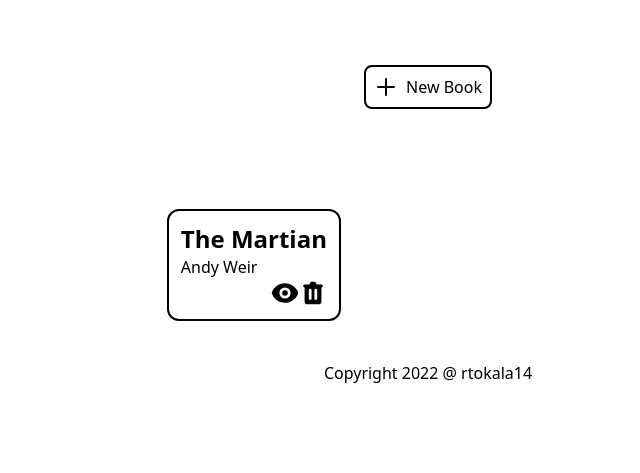
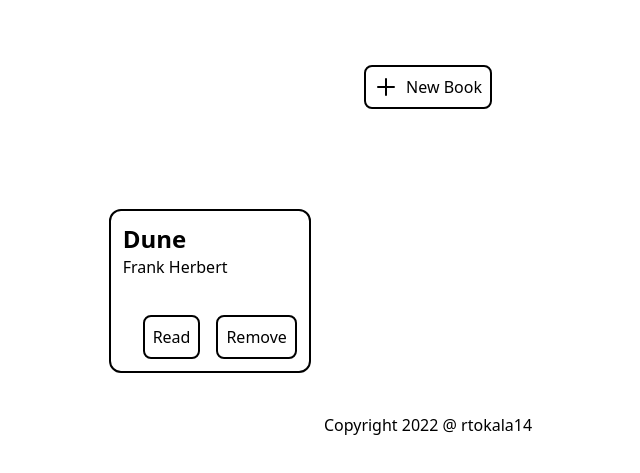
Before and after one commit to rtokala14/odin-library, a website: page src/index.html in a window 1280 px wide. Shown: the part 163-636 px from the top of the page, without its empty margins (212-852 px from the left). Drawn offline with Linux system fonts and the light colour scheme.

Commit message:
store and display books on screen

```diff
--- a/src/index.html
+++ b/src/index.html
@@ -23,19 +23,7 @@
     </div>
 
     <div class="card-container"><!-- card container -->
-        <div class="card"><!-- card -->
-            <h3 class="title">The Martian</h3>
-            <span class="author">Andy Weir</span>
-            <div class="icons">
-                <svg class="icon" xmlns="http://www.w3.org/2000/svg" class="h-5 w-5" viewBox="0 0 20 20" fill="currentColor">
-                    <path d="M10 12a2 2 0 100-4 2 2 0 000 4z" />
-                    <path fill-rule="evenodd" d="M.458 10C1.732 5.943 5.522 3 10 3s8.268 2.943 9.542 7c-1.274 4.057-5.064 7-9.542 7S1.732 14.057.458 10zM14 10a4 4 0 11-8 0 4 4 0 018 0z" clip-rule="evenodd" />
-                </svg>
-                <svg class="icon" xmlns="http://www.w3.org/2000/svg" class="h-5 w-5" viewBox="0 0 20 20" fill="currentColor">
-                    <path fill-rule="evenodd" d="M9 2a1 1 0 00-.894.553L7.382 4H4a1 1 0 000 2v10a2 2 0 002 2h8a2 2 0 002-2V6a1 1 0 100-2h-3.382l-.724-1.447A1 1 0 0011 2H9zM7 8a1 1 0 012 0v6a1 1 0 11-2 0V8zm5-1a1 1 0 00-1 1v6a1 1 0 102 0V8a1 1 0 00-1-1z" clip-rule="evenodd" />
-                </svg>
-            </div>
-        </div>
+        <!-- cards -->
     </div>
 
     <div class="items-end">
--- a/src/input.css
+++ b/src/input.css
@@ -7,7 +7,7 @@ body {
 }
 
 .card-container {
-    @apply grid grid-cols-3 p-8 mb-2
+    @apply grid grid-cols-3 p-8 mb-2 gap-4
 }
 
 .card {
@@ -18,8 +18,16 @@ body {
     @apply text-2xl font-bold
 }
 
+.author {
+    @apply mb-9
+}
+
 .icons {
-    @apply flex justify-end
+    @apply flex justify-end gap-4 ml-5
+}
+
+.btn {
+    @apply flex gap-2 p-2 border-2 border-black rounded-lg
 }
 
 .icon {
--- a/src/javascript.js
+++ b/src/javascript.js
@@ -0,0 +1,46 @@
+let myLibrary = [];
+
+const container = document.querySelector('.card-container');
+
+function Book(name, author) {
+    this.name = name;
+    this.author = author;
+    this.read = false;
+}
+
+function addBookToLibrary(name, author) {
+    let book = new Book(name, author);
+    myLibrary.push(book);
+}
+
+function displayBooks() {
+    myLibrary.forEach( (book) => {
+        let card = document.createElement('div');
+        card.classList.add('card');
+        let title = document.createElement('h3');
+        title.classList.add('title');
+        title.textContent = book.name;
+        card.appendChild(title);
+        let author = document.createElement('span');
+        author.classList.add('author');
+        author.textContent = book.author;
+        card.appendChild(author);
+        let icons = document.createElement('div');
+        icons.classList.add('icons');
+        let rBtn = document.createElement('button');
+        rBtn.classList.add('btn');
+        rBtn.textContent = 'Read';
+        icons.appendChild(rBtn);
+        let dBtn = document.createElement('button');
+        dBtn.classList.add('btn');
+        dBtn.textContent = 'Remove';
+        icons.appendChild(dBtn);
+        card.appendChild(icons);
+        container.appendChild(card);
+    })
+}
+
+window.onload = () => {
+    addBookToLibrary('Dune', 'Frank Herbert');
+    displayBooks();
+}
```
Also changed, not shown: dist/output.css.
